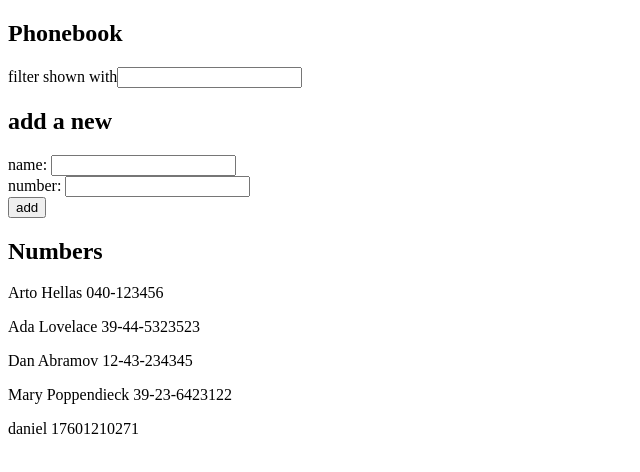
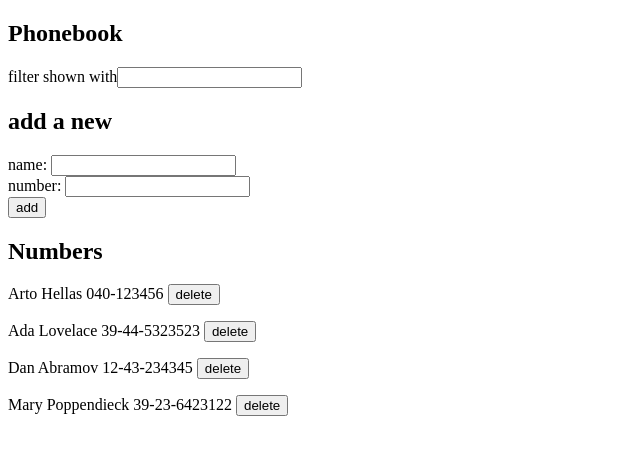
Before and after one commit to theoriz0/fullstackopen-exercise, a React (Create React App) app in the folder part2/phonebook/: page / in a window 1280 px wide. Shown: the top 472 px of the page, without its empty margins (0-640 px from the left). Built offline with nearby package versions, Linux system fonts and the light colour scheme; data requests are answered from the project's data file.

Commit message:
finish ex2.17

```diff
--- a/part2/phonebook/db.json
+++ b/part2/phonebook/db.json
@@ -19,11 +19,6 @@
       "name": "Mary Poppendieck",
       "number": "39-23-6423122",
       "id": 4
-    },
-    {
-      "name": "daniel",
-      "number": "17601210271",
-      "id": 5
     }
   ]
 }
--- a/part2/phonebook/src/components/App.js
+++ b/part2/phonebook/src/components/App.js
@@ -51,6 +51,16 @@ const App = () => {
     }
   };
 
+  const deletePerson = (person) => {
+    const personToDelete = person.id
+    console.log('delete person ', personToDelete)
+    if (window.confirm(`delete ${person.name}?`)) {
+      personService.deletePerson(personToDelete).then(
+        setPersons(persons.filter(person => person.id !== personToDelete))
+      )
+    }
+  }
+
   const personsToShow = persons.filter(personFilter);
 
   return (
@@ -66,7 +76,7 @@ const App = () => {
         onsubmit={addPerson}
       />
       <h2>Numbers</h2>
-      <Persons persons={personsToShow} />
+      <Persons persons={personsToShow} handlePersonDelete={deletePerson} />
     </div>
   );
 };
--- a/part2/phonebook/src/components/Persons.js
+++ b/part2/phonebook/src/components/Persons.js
@@ -1,11 +1,17 @@
 import React from 'react'
 
-const Person = ({person: {name, number}}) => <p>{name} {number}</p>
-
-const Persons = (props) => {
+const Person = ({person, handleDeleteClick}) => {
   return (
     <div>
-      {props.persons.map(person => <Person key={person.name} person={person} />)}
+      <p>{person.name} {person.number} <button person={person} onClick={handleDeleteClick}>delete</button></p>
+    </div>
+  )
+}
+
+const Persons = ({persons, handlePersonDelete}) => {
+  return (
+    <div>
+      {persons.map(person => <Person key={person.id} person={person} handleDeleteClick={event => handlePersonDelete(person)}/>)}
     </div>
   )
 }
--- a/part2/phonebook/src/services/persons.js
+++ b/part2/phonebook/src/services/persons.js
@@ -11,4 +11,12 @@ const addPerson = newPerson => {
   return request.then(response => response.data)
 }
 
-export default {getAll, addPerson}
+const deletePerson = id => {
+  const request = axios.delete(`${baseUrl}/${id}`)
+  return request.then(response => {
+    console.log(response)
+    return response.data
+  })
+}
+
+export default {getAll, addPerson, deletePerson}
```
